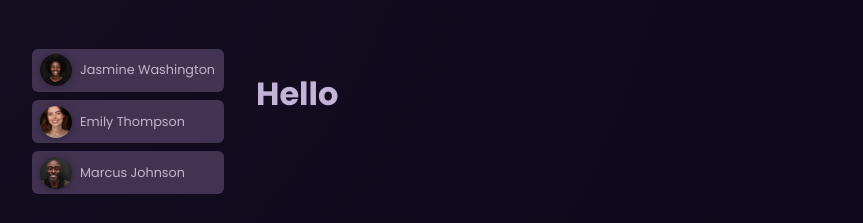
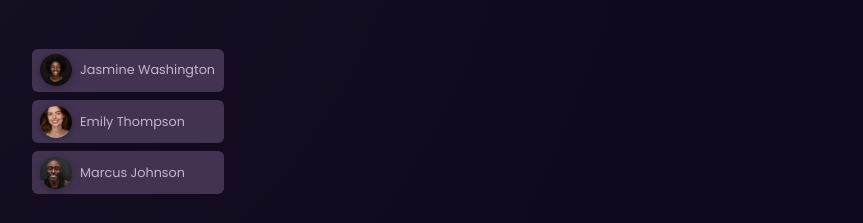
Before and after one commit to Raj-12345/MY_FIRST_STANDALONE_PROJECT, an Angular app: page / in a window 1280 px wide. Shown: the part 223-446 px from the top of the page, without its empty margins (208-1071 px from the left). Built offline with nearby package versions, Linux system fonts and the light colour scheme.

Commit message:
testing pipeline

```diff
--- a/src/app/app.component.html
+++ b/src/app/app.component.html
@@ -9,5 +9,4 @@
       />
     </li>
   </ul>
-  <h1>Hello</h1>
 </main>
```
